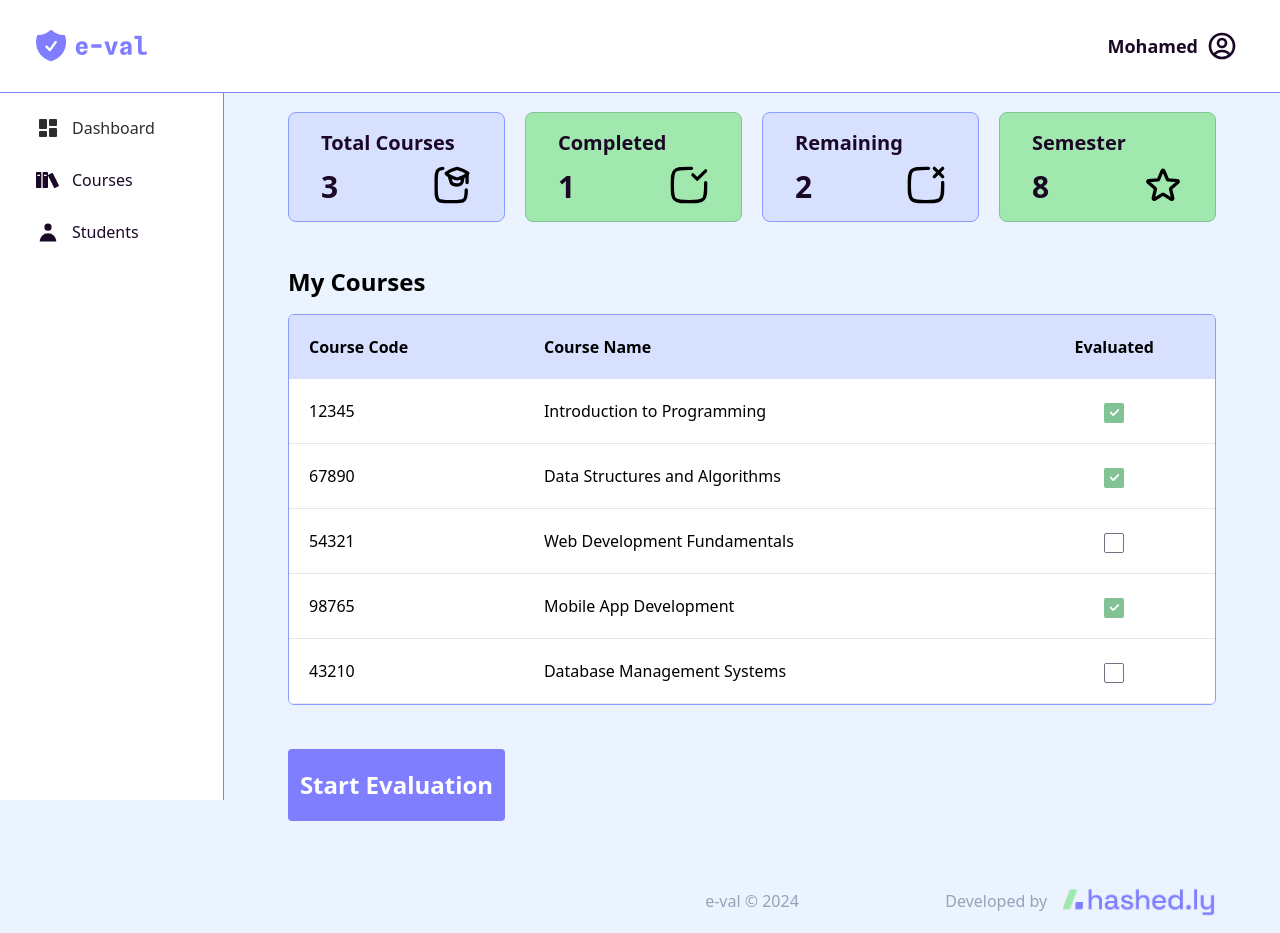
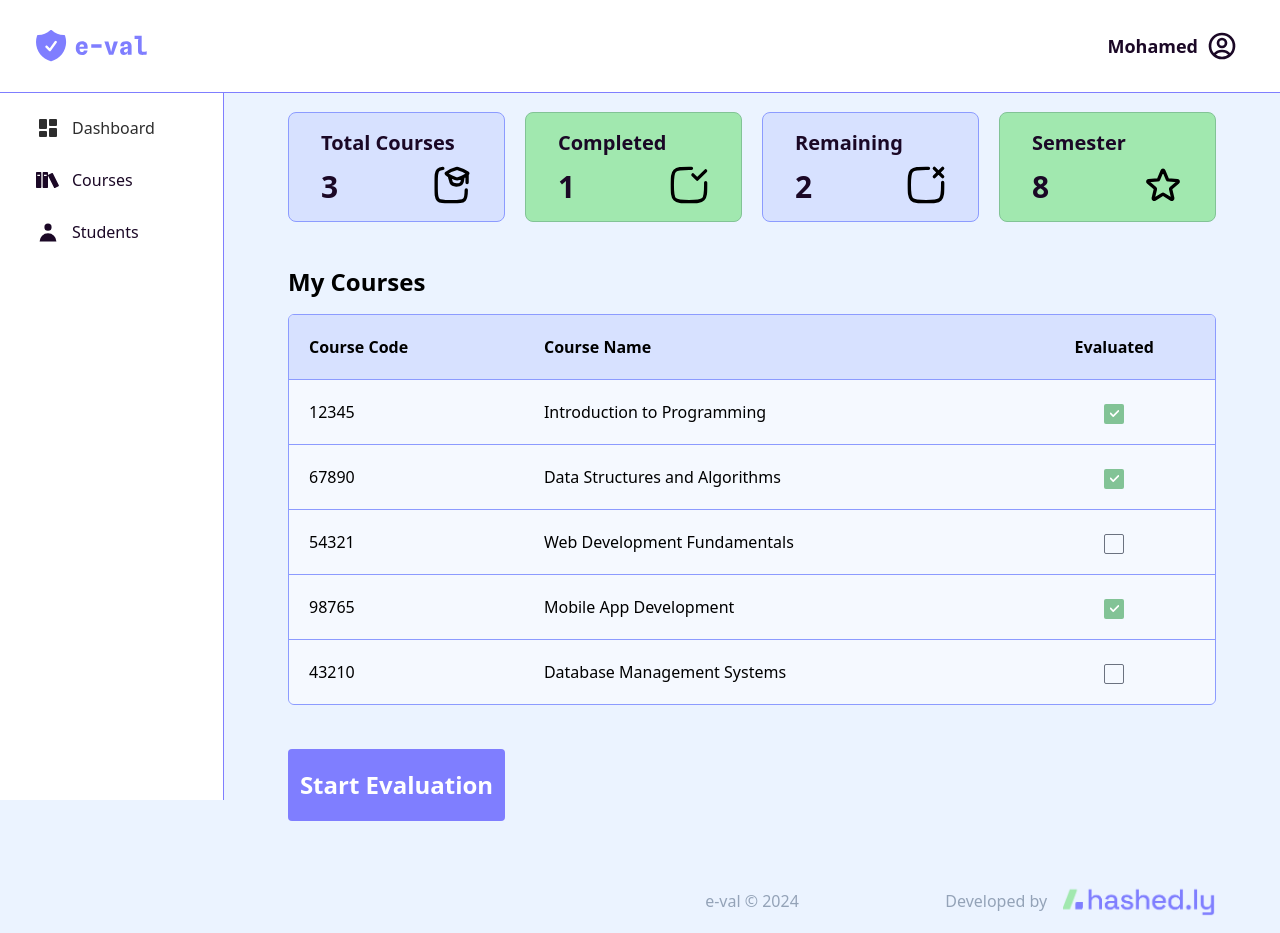
Before and after one commit to Abdullah-Jehani/e-val, a Vue app: page /dashboard in a window 1280 px wide. Built offline with nearby package versions, Linux system fonts and the light colour scheme.

Commit message:
chore: Update CourseTable styles for better readability and consistency
The styles for the CourseTable component were updated to improve the readability and consistency of the table. This change enhances the visual presentation of the course information for students.

```diff
--- a/src/components/Student/CourseTable.vue
+++ b/src/components/Student/CourseTable.vue
@@ -13,15 +13,23 @@
           <th class="p-5 text-center">Evaluated</th>
         </tr>
       </thead>
-      <tbody class="bg-white">
-        <tr v-for="(course, index) in courses" :key="index" class="border-b">
+      <tbody class="bg-white bg-opacity-50">
+        <tr
+          v-for="(course, index) in courses"
+          :key="index"
+          class="border-b border-lightPurple"
+          :class="{
+            'border-b-0': index === courses.length - 1,
+            'border-t border-lightPurple': index === 0,
+          }"
+        >
           <td class="hidden p-5 text-left md:table-cell">{{ course.code }}</td>
           <td class="p-5">{{ course.name }}</td>
           <td class="p-5 text-center">
             <input
               type="checkbox"
               v-model="course.evaluated"
-              class="form-checkbox h-5 w-5 text-darkGreen focus:ring-0 rounded-sm"
+              class="form-checkbox bg-transparent h-5 w-5 text-darkGreen focus:ring-0 rounded-sm"
               disabled
             />
           </td>
```
